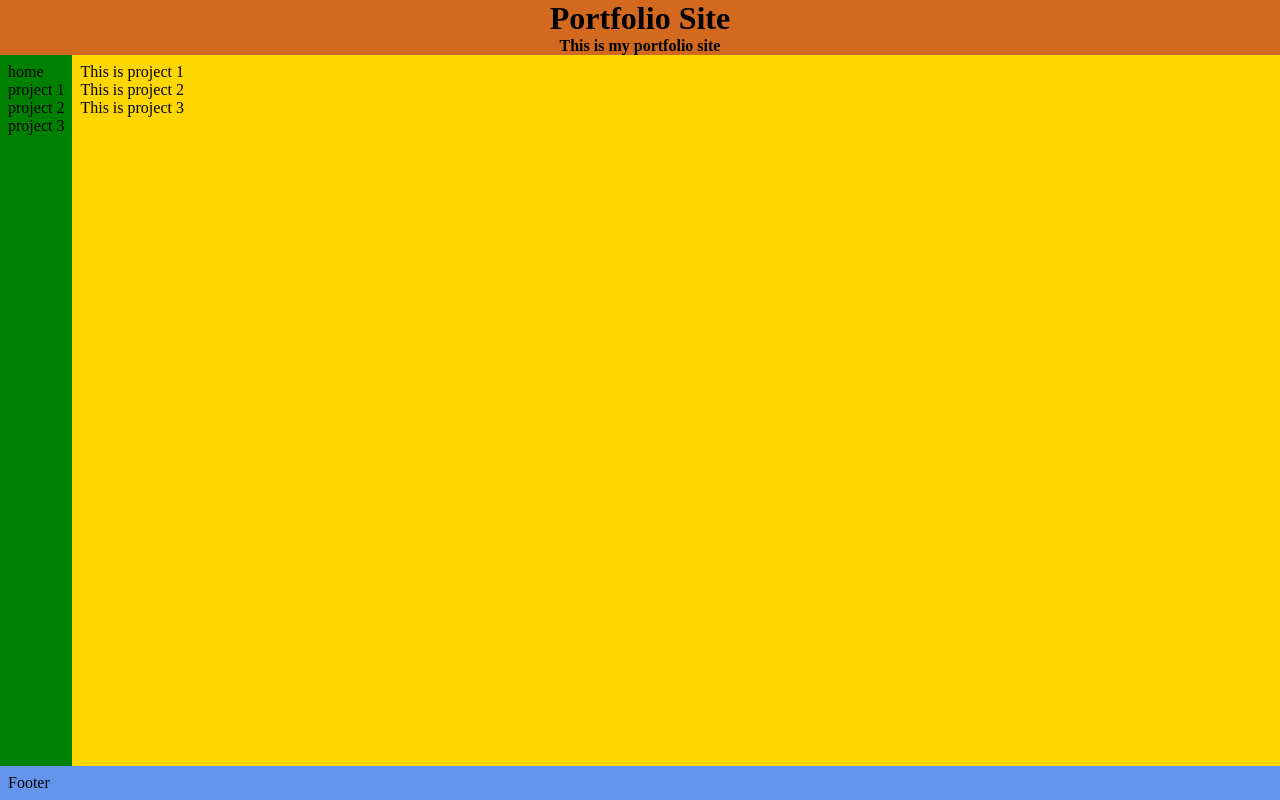
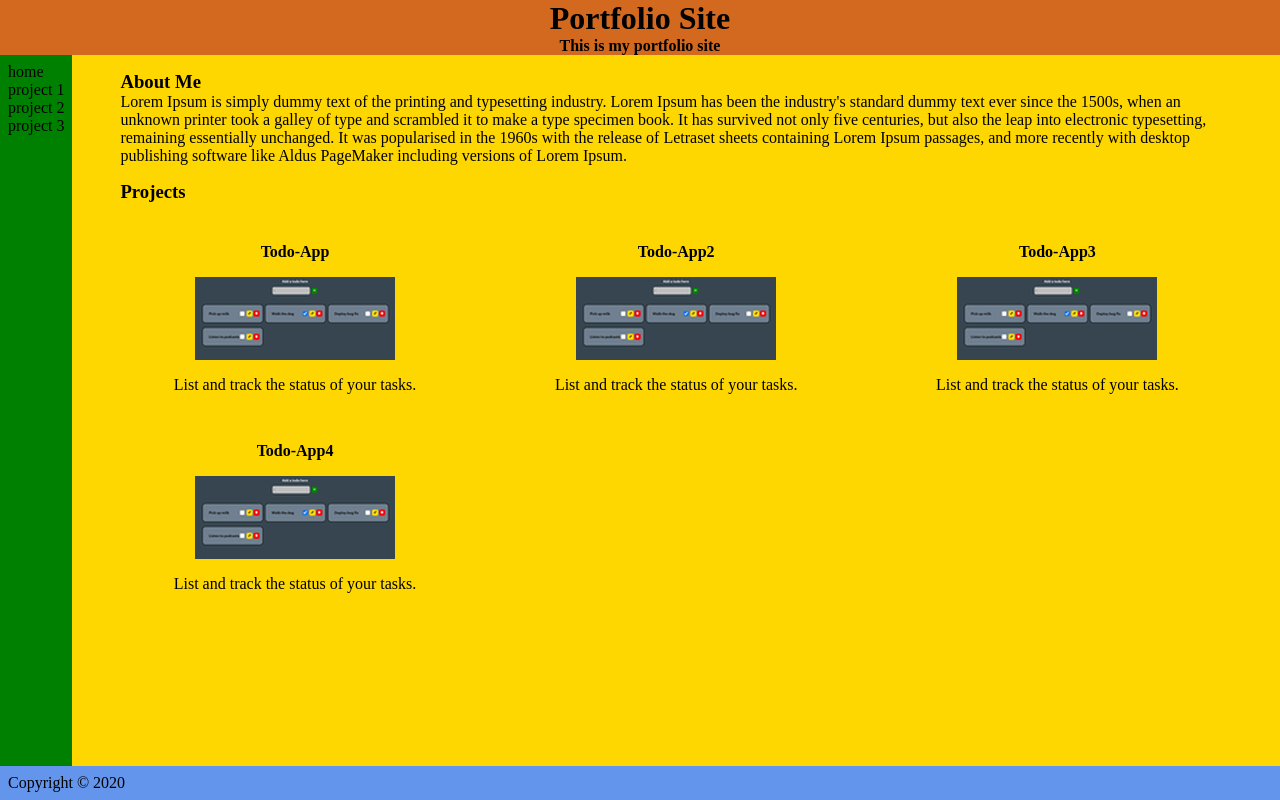
Before and after one commit to aaronrine/portfolio, a React (Create React App) app: page / in a window 1280 px wide. Built offline with nearby package versions, Linux system fonts and the light colour scheme.

Commit message:
feat(ProjectCard): add project card and styles

```diff
--- a/src/components/App/App.js
+++ b/src/components/App/App.js
@@ -1,4 +1,44 @@
 import "./App.scss";
+import todoAppScreenshot from "../../assets/todo-app-thumb.png";
+
+const data = {
+  projects: [
+    {
+      name: "Todo-App",
+      thumb: todoAppScreenshot,
+      alt: "Todo app screenshot",
+      desc: "List and track the status of your tasks.",
+    },
+    {
+      name: "Todo-App2",
+      thumb: todoAppScreenshot,
+      alt: "Todo app screenshot",
+      desc: "List and track the status of your tasks.",
+    },
+    {
+      name: "Todo-App3",
+      thumb: todoAppScreenshot,
+      alt: "Todo app screenshot",
+      desc: "List and track the status of your tasks.",
+    },
+    {
+      name: "Todo-App4",
+      thumb: todoAppScreenshot,
+      alt: "Todo app screenshot",
+      desc: "List and track the status of your tasks.",
+    },
+  ],
+};
+
+function ProjectCard({ name, thumb, alt, desc }) {
+  return (
+    <div className="ProjectCard">
+      <h4>{name}</h4>
+      <img alt={alt} src={thumb} />
+      <p>{desc}</p>
+    </div>
+  );
+}
 
 function App() {
   return (
@@ -14,11 +54,28 @@ function App() {
         <a>project 3</a>
       </nav>
       <main>
-        <p>This is project 1</p>
-        <p>This is project 2</p>
-        <p>This is project 3</p>
+        <section className="bio">
+          <h3>About Me</h3>
+          <p>
+            Lorem Ipsum is simply dummy text of the printing and typesetting
+            industry. Lorem Ipsum has been the industry's standard dummy text
+            ever since the 1500s, when an unknown printer took a galley of type
+            and scrambled it to make a type specimen book. It has survived not
+            only five centuries, but also the leap into electronic typesetting,
+            remaining essentially unchanged. It was popularised in the 1960s
+            with the release of Letraset sheets containing Lorem Ipsum passages,
+            and more recently with desktop publishing software like Aldus
+            PageMaker including versions of Lorem Ipsum.
+          </p>
+        </section>
+        <section className="projects">
+          <h3>Projects</h3>
+          {data.projects.map((project) => (
+            <ProjectCard {...project} key={project.name} />
+          ))}
+        </section>
       </main>
-      <footer>Footer</footer>
+      <footer>Copyright &copy; 2020</footer>
     </div>
   );
 }
--- a/src/components/App/App.scss
+++ b/src/components/App/App.scss
@@ -24,7 +24,20 @@
   main {
     background: gold;
     grid-area: main;
-    padding: 0.5rem;
+    padding: 1rem 3rem;
+    display: flex;
+    flex-direction: column;
+    & > * + * {
+      margin-top: 1rem;
+    }
+    .projects {
+      display: grid;
+      grid-template-areas: "projects projects projects" " card card card";
+      gap: 2rem;
+      h3 {
+        grid-area: projects;
+      }
+    }
   }
   footer {
     grid-area: footer;
@@ -32,3 +45,17 @@
     padding: 0.5rem;
   }
 }
+
+.ProjectCard {
+  display: flex;
+  flex-direction: column;
+  align-items: center;
+  & > * + * {
+    margin-top: 1rem;
+  }
+  padding: 0.5rem;
+  // max-width: max-content;
+  img {
+    height: 83px;
+  }
+}
```
Also changed, not shown: src/assets/todo-app-thumb.png (added), src/assets/todo-app.png (added).
